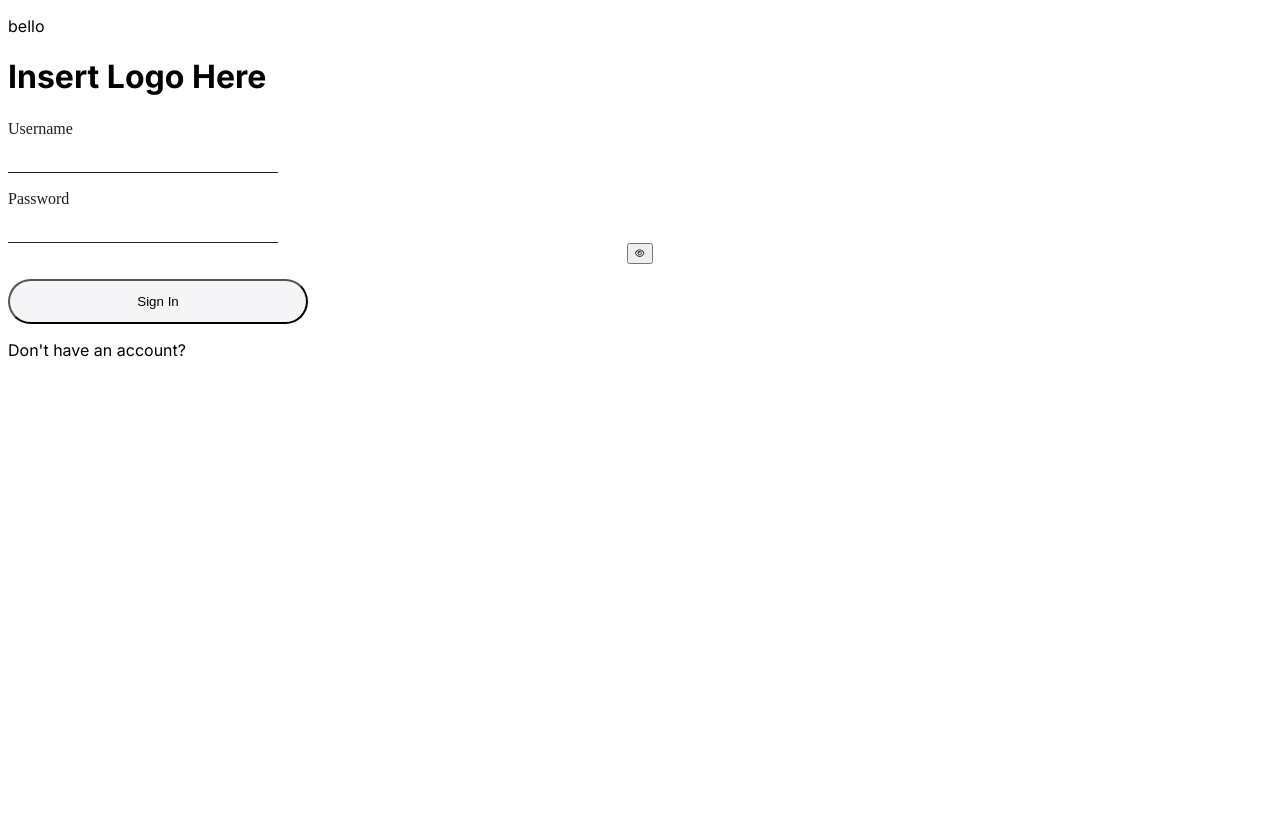
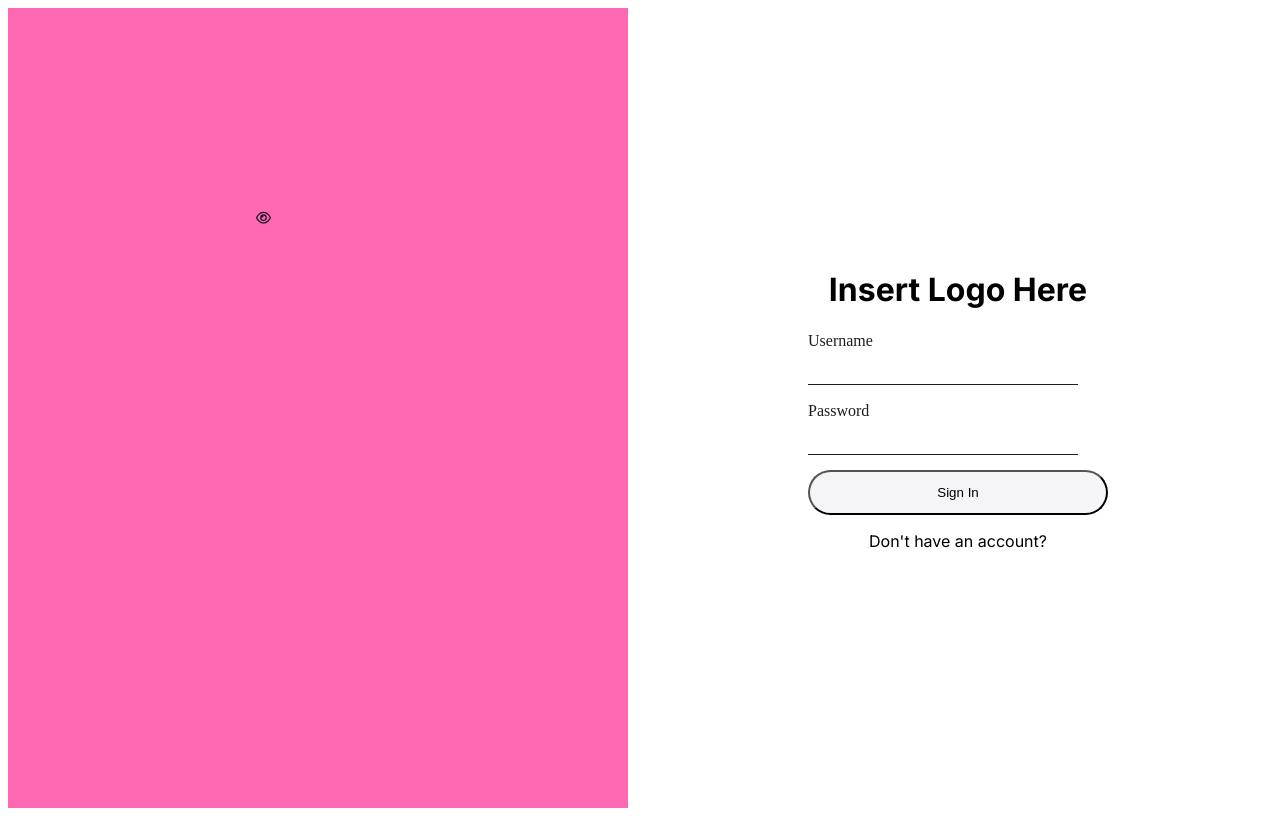
Before and after one commit to acmucsd-projects/fa23-podmates-hack-team-1, a Next.js app in the folder client/: page / in a window 1280 px wide. Built offline with nearby package versions, Linux system fonts and the light colour scheme.

Commit message:
updated main sign in page css + toggle btn

```diff
--- a/client/src/app/components/SignInForm/SignInForm.css
+++ b/client/src/app/components/SignInForm/SignInForm.css
@@ -40,7 +40,13 @@ label {
     border-radius: 25px;
     background: #F5F4F6;
 }
-
+/* we need to fix dis so that she moves with the bar + stick to it */
 .visibility-btn {
     color: #181724;
+    position: absolute;
+    left: 250px;
+    top: 210px;
+    border: none;
+    background: none;
+    cursor: pointer;
 }
--- a/client/src/app/components/SignInForm/index.js
+++ b/client/src/app/components/SignInForm/index.js
@@ -20,7 +20,6 @@ export default function SignInForm() {
         setHidePassword(!hidePassword);
     }
     console.log(user);
-    // to add css to the different items, just add className='' blah blah blah
     return(
         <div>
             <form>
@@ -52,7 +51,7 @@ export default function SignInForm() {
                                 className="visibility-btn"
                                 onClick={handlePasswordVisibility}
                             >
-                                <FontAwesomeIcon icon={hidePassword ? faEye : faEyeSlash} size="2xs"/>
+                                <FontAwesomeIcon icon={hidePassword ? faEye : faEyeSlash} size="m"/>
                             </button>
                         </div>
                     </label>
--- a/client/src/app/page.js
+++ b/client/src/app/page.js
@@ -6,7 +6,6 @@ export default function App() {
   return (
     <main>
       <div>
-        <p>bello</p>
         <SignIn/>
       </div>
     </main>
--- /dev/null
+++ b/client/src/app/pages/SignIn/SignIn.css
@@ -0,0 +1,19 @@
+.sign-in-container {
+    display: flex;
+    min-height: 100vh;
+    width: 100vw;
+}
+
+.left-container {
+    flex: 1;
+    background-color:hotpink;
+}
+
+.right-container {
+    flex: 1;
+    display: flex;
+    flex-direction: column;
+    justify-content: center;
+    align-items: center;
+    padding: 20px;
+}
--- a/client/src/app/pages/SignIn/index.js
+++ b/client/src/app/pages/SignIn/index.js
@@ -1,13 +1,19 @@
 import Login from "@/app/components/GoogleSignIn/Login";
 import SignInForm from "@/app/components/SignInForm";
+import "./SignIn.css"
 // should make a link component for the "sign up"
 export default function SignIn() {
     return(
         <div className="sign-in-container">
-            <h1>Insert Logo Here</h1>
-            <SignInForm/>
-            {/* <Login/> */}
-            <p>Don't have an account? </p>
+            <div className="left-container">
+
+            </div>
+            <div className="right-container">
+                <h1>Insert Logo Here</h1>
+                <SignInForm/>
+                {/* <Login/> */}
+                <p>Don't have an account? </p>
+            </div>
         </div>
     );
 }
```
